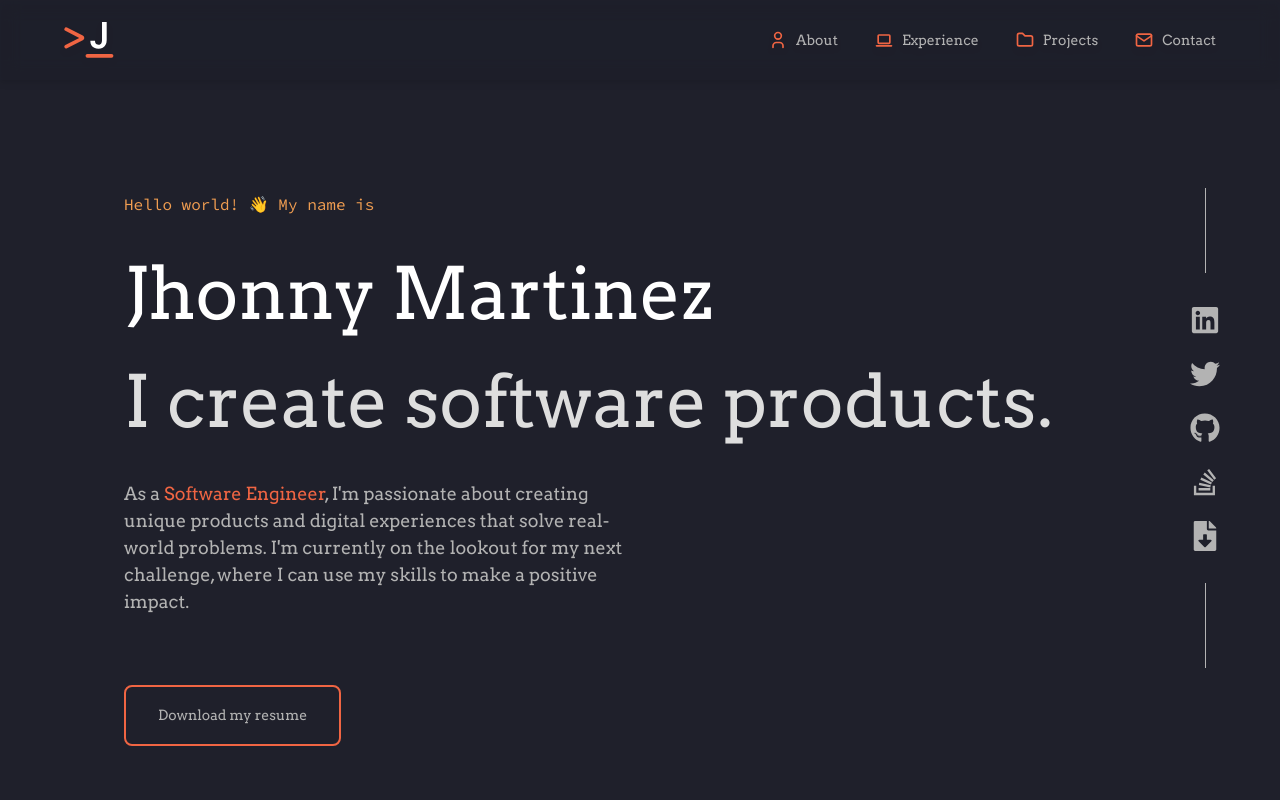
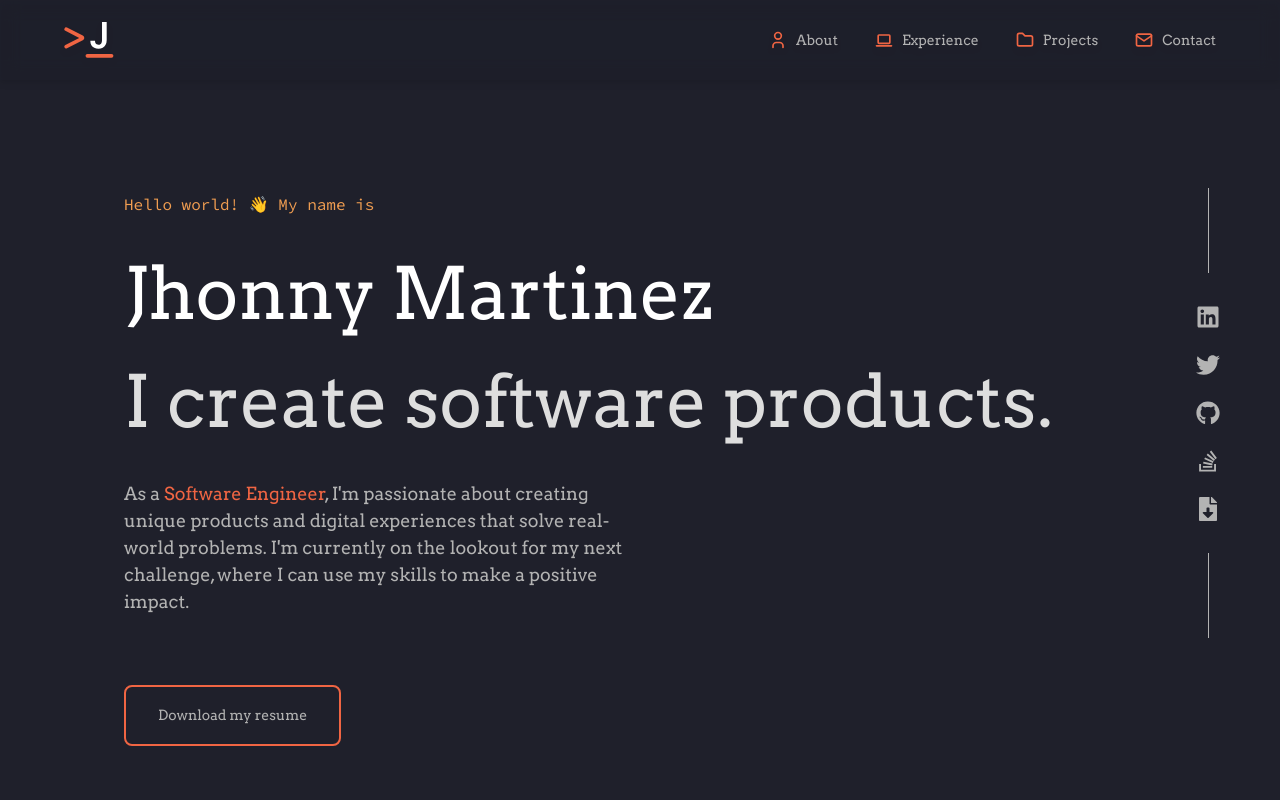
Before and after one commit to jhonnyfmartinez/portfolio-v1, a Next.js app: page / in a window 1280 px wide. Shown: the top 800 px of the page. Built offline with nearby package versions, Linux system fonts and the light colour scheme.

Commit message:
fix: social link icon size reduced

```diff
--- a/app/components/SocialLinks.tsx
+++ b/app/components/SocialLinks.tsx
@@ -17,7 +17,7 @@ const SocialLinks = (props: SocialLinksProps) => (
             aria-label={label}
             rel="noreferrer"
             download={label === 'Download Resume'}>
-            <Icon className="text-xl sm:text-3xl" title={label} />
+            <Icon className="text-xl sm:text-2xl" title={label} />
           </Link>
         </li>
       );
```
